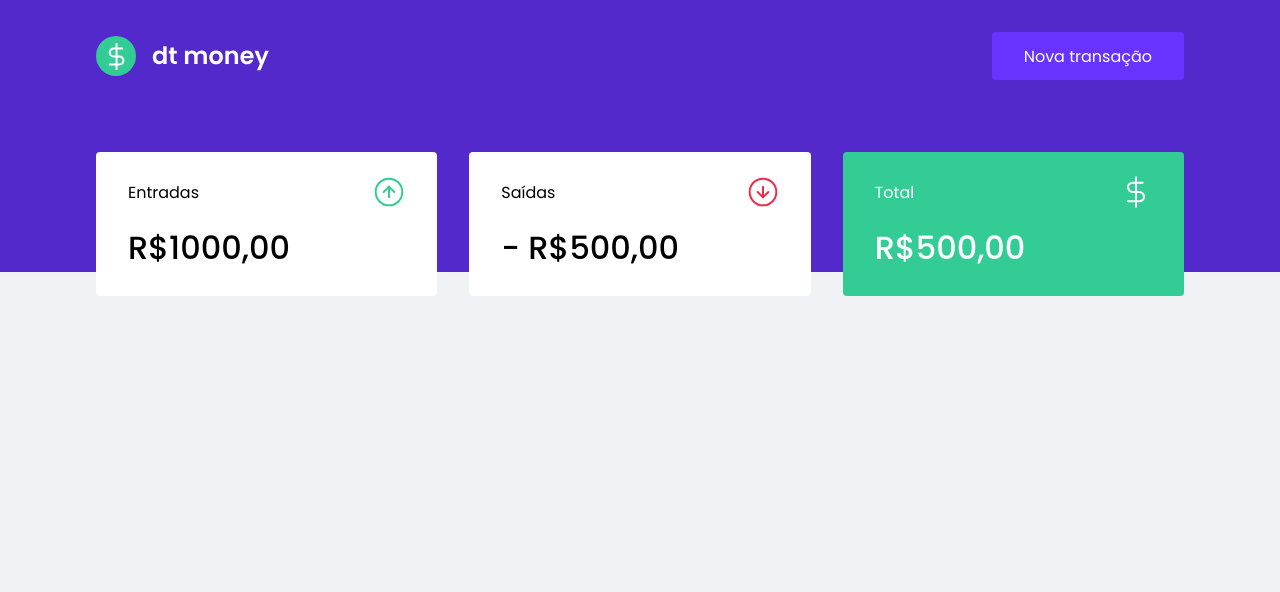
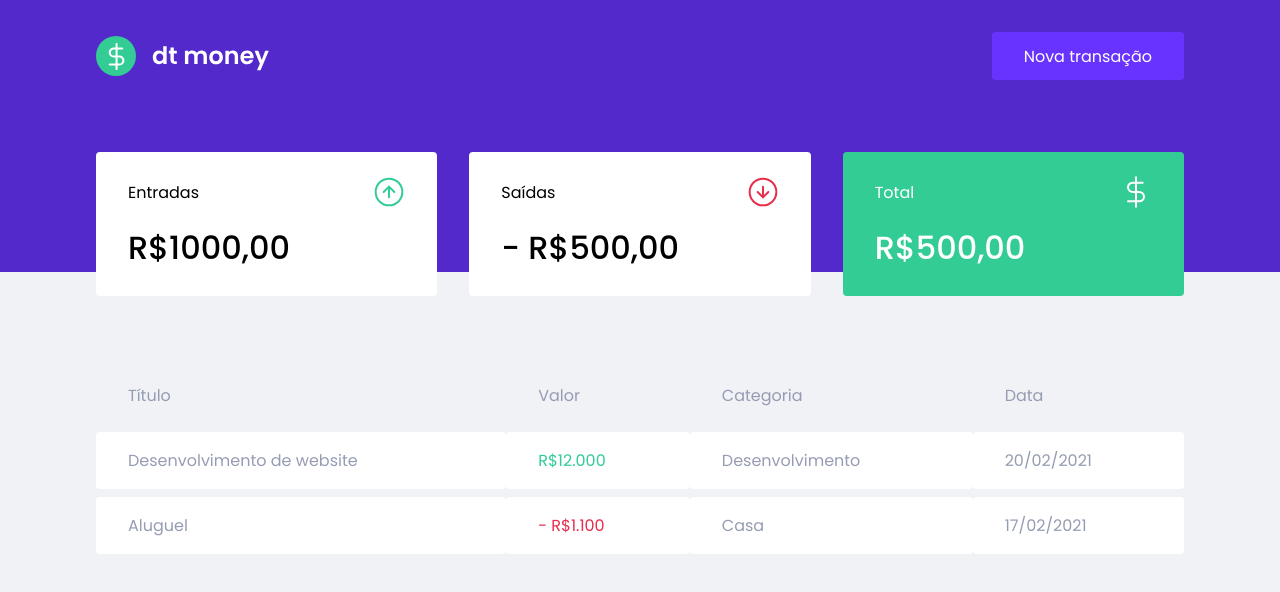
Before and after one commit to rafm/rocketseat-ignite-reactjs, a React (Create React App) app in the folder 02-dtmoney/: page / in a window 1280 px wide. Shown: the top 592 px of the page. Built offline with nearby package versions, Linux system fonts and the light colour scheme.

Commit message:
Creating TransactionsTable component.

```diff
--- a/02-dtmoney/src/components/Dashboard/index.tsx
+++ b/02-dtmoney/src/components/Dashboard/index.tsx
@@ -1,10 +1,12 @@
 import { Summary } from "../Summary";
+import { TransactionsTable } from "../TransactionsTable";
 import { Container } from "./styles";
 
 export function Dashboard() {
     return (
         <Container>
             <Summary />
+            <TransactionsTable />
         </Container>
     )
 }
--- /dev/null
+++ b/02-dtmoney/src/components/TransactionsTable/index.tsx
@@ -0,0 +1,33 @@
+import { Container } from "./styles";
+
+export function TransactionsTable() {
+    return (
+        <Container>
+            <table>
+                <thead>
+                    <tr>
+                        <th>Título</th>
+                        <th>Valor</th>
+                        <th>Categoria</th>
+                        <th>Data</th>
+                    </tr>
+                </thead>
+
+                <tbody>
+                    <tr>
+                        <td>Desenvolvimento de website</td>
+                        <td className="deposit">R$12.000</td>
+                        <td>Desenvolvimento</td>
+                        <td>20/02/2021</td>
+                    </tr>
+                    <tr>
+                        <td>Aluguel</td>
+                        <td className="withdraw">R$1.100</td>
+                        <td>Casa</td>
+                        <td>17/02/2021</td>
+                    </tr>
+                </tbody>
+            </table>
+        </Container>
+    )
+}
--- /dev/null
+++ b/02-dtmoney/src/components/TransactionsTable/styles.ts
@@ -0,0 +1,43 @@
+import styled from "styled-components";
+
+export const Container = styled.div`
+    margin-top: 4rem;
+
+    table {
+        width: 100%;
+        border-spacing: 0 0.5rem;
+
+        th {
+            color: var(--text-body);
+            font-weight: 400;
+            padding: 1rem 2rem;
+            text-align: left;
+            line-height: 1.5rem;
+        }
+
+        td {
+            padding: 1rem 2rem;
+            border: 0;
+            background: var(--shape);
+            color: var(--text-body);
+            border-radius: 0.25rem;
+
+            &.first-child {
+                color: var(--text-title);
+            }
+
+            &.deposit {
+                color: var(--green);
+            }
+
+            &.withdraw {
+                color: var(--red);
+
+                &::before {
+                    content: '- '
+                }
+            }
+        }
+    }
+
+`
```
